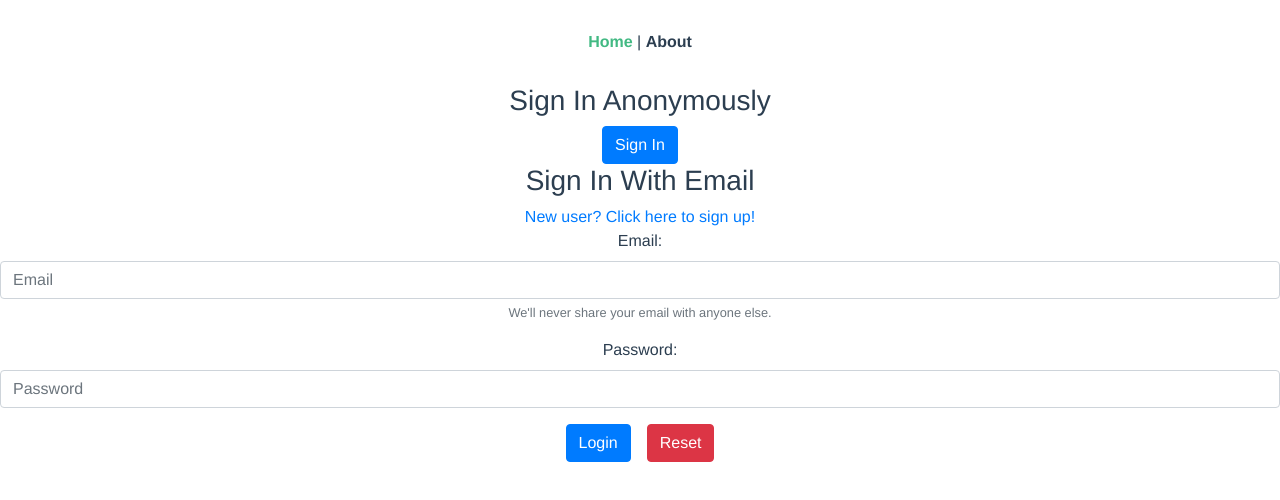
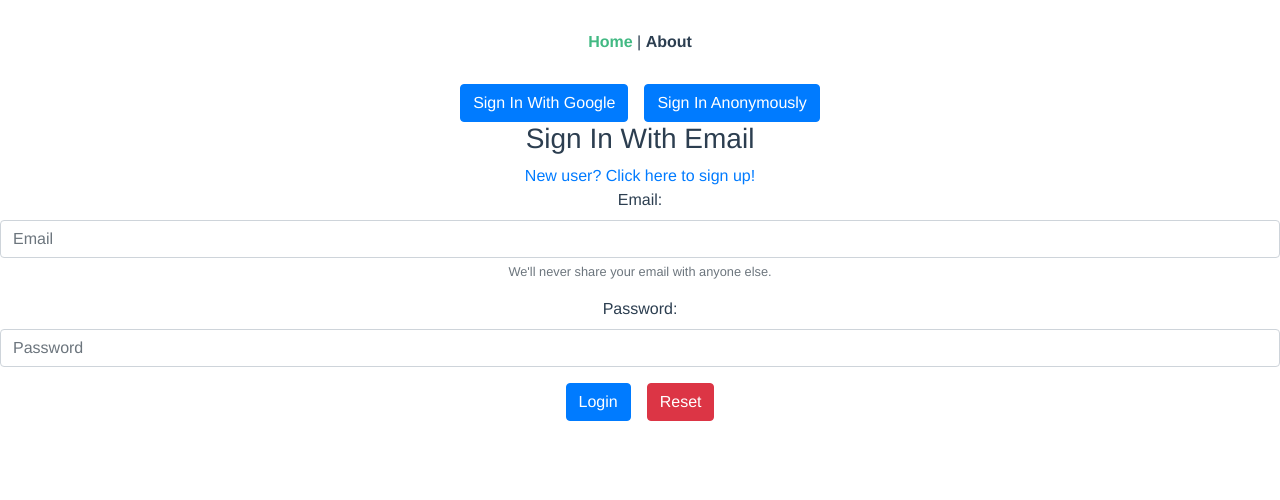
Before and after one commit to cuongtripla/triplaforevue, a Vue app: page / in a window 1280 px wide. Shown: the top 500 px of the page. Built offline with nearby package versions, Linux system fonts and the light colour scheme; no server answers; what vuefire would draw is missing.

Commit message:
add google authentication

```diff
--- a/src/components/Login.vue
+++ b/src/components/Login.vue
@@ -1,5 +1,7 @@
 <script>
+import firebase from 'firebase/app';
 import { auth } from '../firebase';
+import 'firebase/auth';
 
 export default {
   name: 'Login',
@@ -22,7 +24,7 @@ export default {
     signInAnonymously() {
       auth.signInAnonymously();
     },
-    async signInOrCreateUser() {
+    async signInOrCreateUserWithEmailAndPassword() {
       this.loading = true;
 
       try {
@@ -37,19 +39,56 @@ export default {
 
       this.loading = false;
     },
+    async signInWithGoogle() {
+      this.loading = true;
+
+      try {
+        if (this.newUser) {
+          // TODO: sign up code
+        } else {
+          const provider = new firebase.auth.GoogleAuthProvider();
+
+          await auth.signInWithPopup(provider);
+        }
+      } catch (error) {
+        this.errorMessage = error.message;
+      }
+
+      this.loading = false;
+    },
   },
 };
 </script>
 
 <template>
   <div>
-    <h3>Sign In Anonymously</h3>
     <b-button
+      v-if="!loading"
       variant="primary"
+      class="mx-2"
+      @click="signInWithGoogle"
+    >
+      Sign In With Google
+    </b-button>
+    <b-spinner
+      v-else
+      variant="primary"
+      label="Spinning"
+    />
+
+    <b-button
+      v-if="!loading"
+      variant="primary"
+      class="mx-2"
       @click="signInAnonymously"
     >
-      Sign In
+      Sign In Anonymously
     </b-button>
+    <b-spinner
+      v-else
+      variant="primary"
+      label="Spinning"
+    />
 
     <div v-if="newUser">
       <h3>Sign Up With Email</h3>
@@ -71,7 +110,7 @@ export default {
     </div>
 
     <b-form
-      @submit="signInOrCreateUser"
+      @submit="signInOrCreateUserWithEmailAndPassword"
     >
       <b-form-group
         label="Email:"
```
